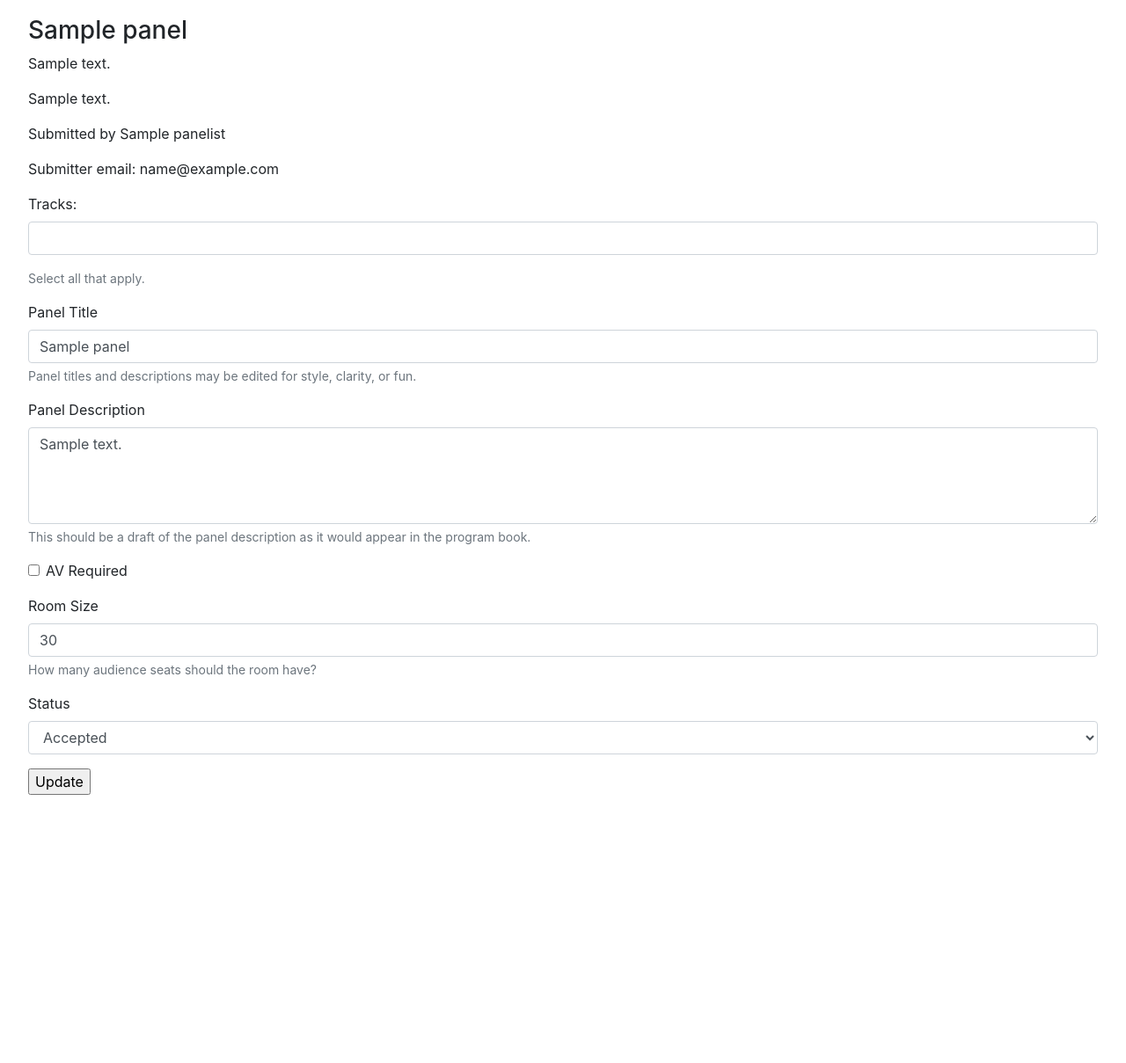
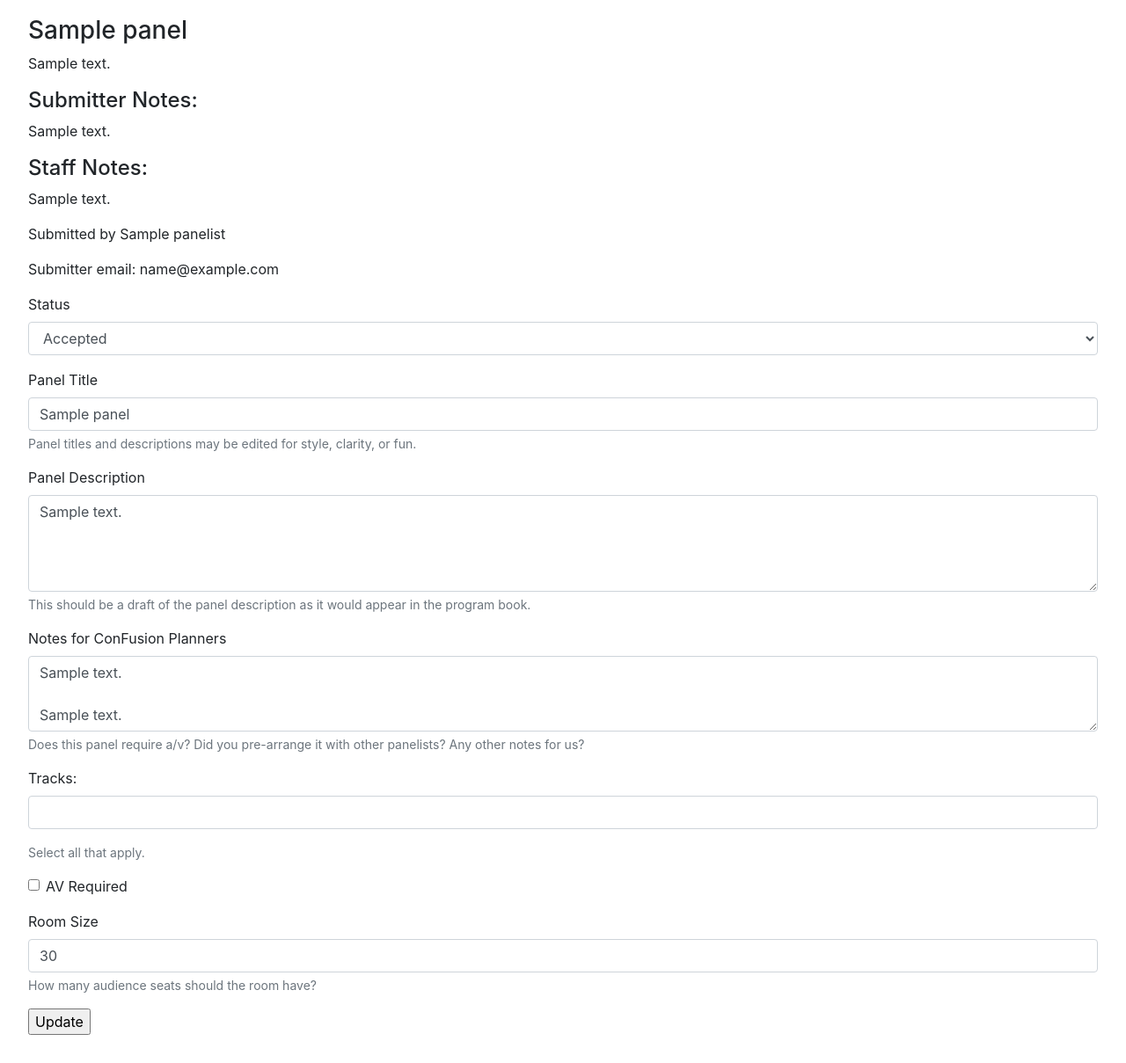
Before and after one commit to annalee/alienplanit, a Django app: page /submissions/panelreview/1/ in a window 1280 px wide. Shown: the part 100-1309 px from the top of the page at 88% size. Before the commit the page ends 1004 px from the top, so only its background shows below. Run offline with Django 3.2, Linux system fonts and the light colour scheme; a user stored in the database is signed in; tables that the repository leaves empty hold one stand-in row (values such as "Sample post"); some libraries are stand-ins or nearby versions.

Commit message:
Notes saving correct value, and cleanup of panel display.

```diff
--- a/scheduler/forms.py
+++ b/scheduler/forms.py
@@ -3,10 +3,6 @@ from .models import Panelist, Panel, Track, Conference
 
 
 class PanelForm(forms.Form):
-    con, created = Conference.objects.get_or_create(
-        slug='ConFusion2020', name='ConFusion 2020')
-    tracks = con.tracks.all()
-
     title = forms.CharField(
         label='Panel Title',
         max_length=280,
@@ -15,14 +11,15 @@ class PanelForm(forms.Form):
         label='Panel Description',
         widget=forms.Textarea(attrs={'rows':4}),
         help_text="This should be a draft of the panel description as it would appear in the program book.")
-    '''
     notes = forms.CharField(
         label='Notes for ConFusion Planners',
         widget=forms.Textarea(attrs={'rows':3}),
         required=False,
         help_text="Does this panel require a/v? Did you pre-arrange it with other panelists? Any other notes for us?"
         )
-    '''
+    con, created = Conference.objects.get_or_create(
+        slug='ConFusion2020', name='ConFusion 2020')
+    tracks = con.tracks.all()
     tracks = forms.ModelMultipleChoiceField(
         queryset = tracks,
         label='Tracks:',
--- a/submissions/templates/submissions/pendingpaneldetail.html
+++ b/submissions/templates/submissions/pendingpaneldetail.html
@@ -15,7 +15,10 @@
 
 <h3>{{ panel.title }}</h3>
 <p>{{ panel.description|safe }}</p>
+<h4>Submitter Notes:</h4>
 <p>{{ panel.notes|safe }}</p>
+<h4>Staff Notes:</h4>
+<p>{{ panel.staff_notes|safe }}</p>
 {% if submitter %}
 <p>Submitted by {{ submitter.name }}</p>
 {% else %}
@@ -25,9 +28,8 @@
 
 <form method="post">{% csrf_token %}
     {% csrf_token %}
+    {% bootstrap_form form %}
     {% bootstrap_form panelform %}
-
-    {% bootstrap_form form %}
     <input type="submit" value="Update">
 </form>
 </div>
--- a/submissions/views.py
+++ b/submissions/views.py
@@ -57,6 +57,7 @@ class PendingPanelDetail(UpdateView):
             textblock.save()
 
         submission = self.object
+        notes = submission.notes + '\n\n' + submission.staff_notes
 
         context['textblock'] = textblock
         context['submitter'] = Panelist.objects.filter(email=submission.submitter_email).first()
@@ -66,7 +67,7 @@ class PendingPanelDetail(UpdateView):
                 'title': submission.title,
                 'description': submission.description,
                 'roomsize': 30,
-                # 'notes': submission.notes,
+                'notes': notes
             }
         )
 
@@ -83,7 +84,7 @@ class PendingPanelDetail(UpdateView):
                     description = panelform['description'],
                     conference = SchedulerConference.objects.filter(
                         slug=form.instance.conference).first(),
-                    # notes = form.instance.staff_notes,
+                    notes = panelform['notes'],
                     av_required = panelform['av_required'],
                     roomsize = panelform['roomsize'],
                     )
```
